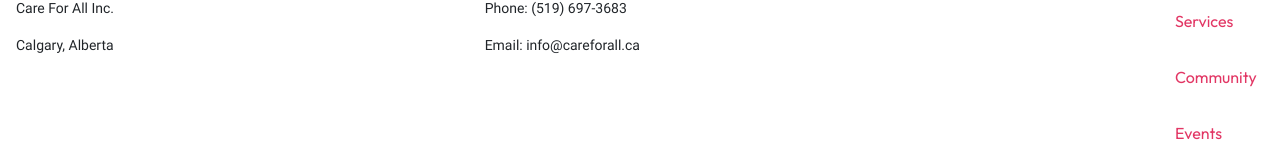
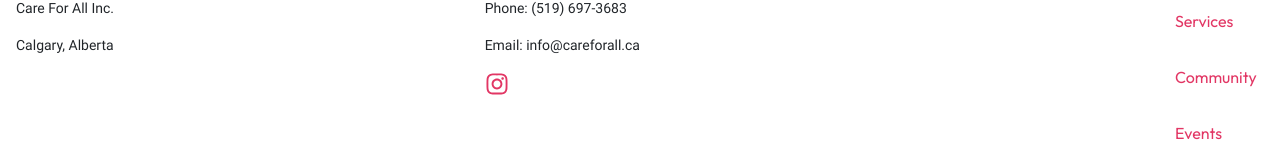
Before and after one commit to Ekpenga9000/careforall-client, a React (Vite) app: page / in a window 1280 px wide. Shown: the part 3322-3484 px from the top of the page. Built offline with nearby package versions, Linux system fonts and the light colour scheme.

Commit message:
Add social media

```diff
--- a/src/components/footer/Footer.scss
+++ b/src/components/footer/Footer.scss
@@ -82,4 +82,11 @@
         margin-bottom: 1rem;
         cursor: pointer;
     }
+    &__icon-link{
+        text-decoration: none;
+    }
+    &__icon{
+        font-size: 1.5rem;
+        color: $color-primary;
+    }
 }
--- a/src/components/footer/Footer.tsx
+++ b/src/components/footer/Footer.tsx
@@ -1,6 +1,6 @@
 import { ReactElement, FC } from "react";
 import "./Footer.scss";
-
+import { FaInstagram } from "react-icons/fa";
 
 
 const Footer: FC = (): ReactElement => {
@@ -19,7 +19,12 @@
           <div>
             <h4 className="footer__header">Contact</h4>
             <p className="footer__p">Phone: (519) 697-3683 </p>
-            <p className="footer__p">Email: info@careforall.ca</p>
+              <p className="footer__p">Email: info@careforall.ca</p>
+              <div>
+                <a href="https://www.instagram.com/careforall.ca/" target="blank" className="footer__icon-link">
+                  <FaInstagram className="footer__icon"/>
+                </a>
+              </div>
           </div>
         </div>
 
```
